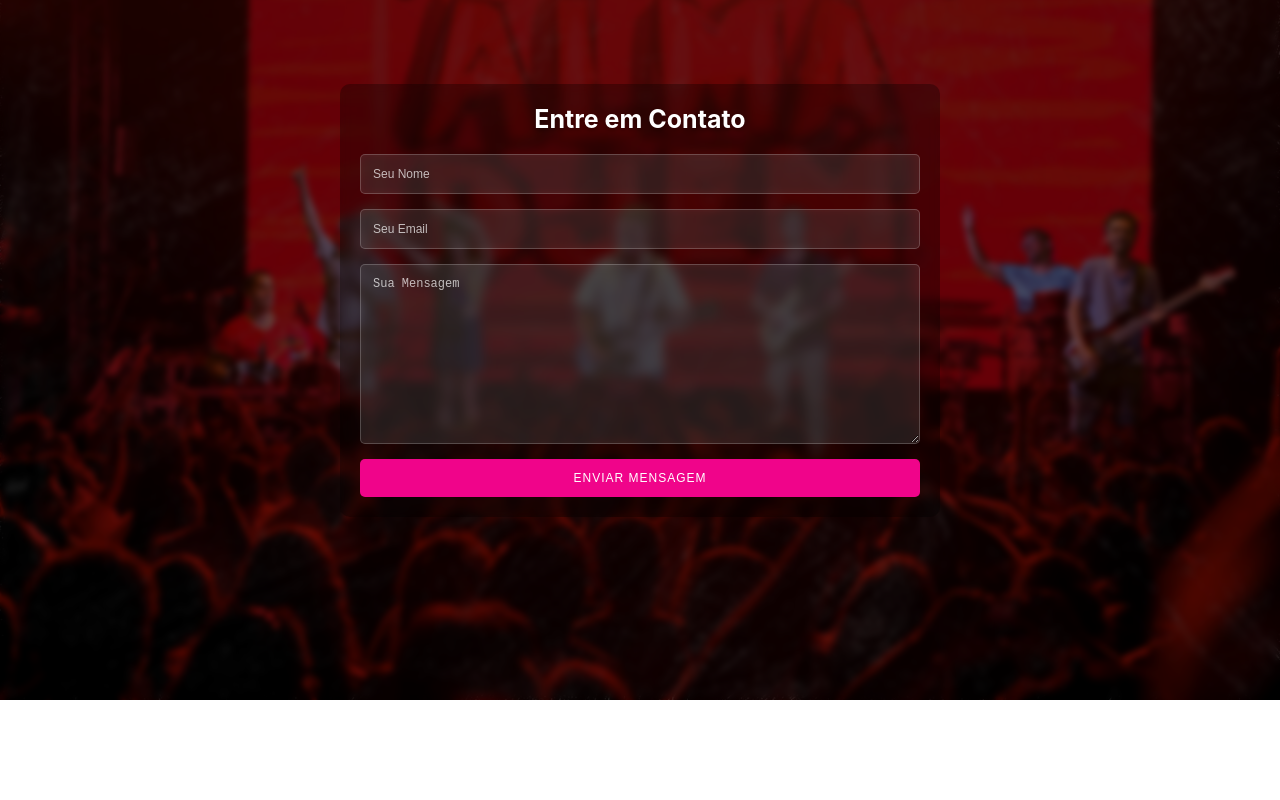
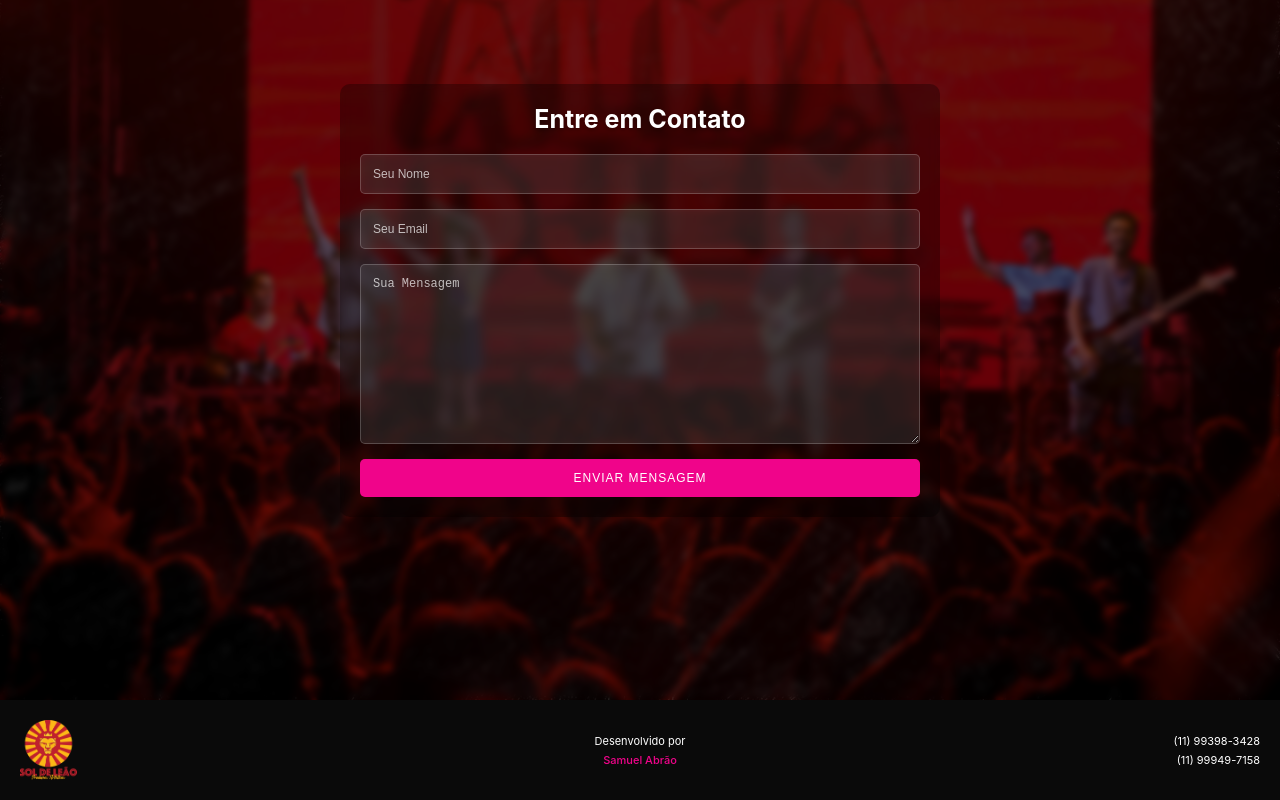
Before and after one commit to samuka7abr/Alma-Djem, a React (Vite) app: page / in a window 1280 px wide. Shown: the part 2500-3300 px from the top of the page. Before the commit the page ends 3200 px from the top, so only its background shows below. Built offline with nearby package versions, Linux system fonts and the light colour scheme; no server answers; a web font is replaced by a local one.

Commit message:
feat: final version

```diff
--- a/src/App.tsx
+++ b/src/App.tsx
@@ -3,6 +3,7 @@ import { Intro } from './components/Intro';
 import { Carousel } from './components/Carousel';
 import { Discography } from './components/Discography';
 import ContactForm from './components/ContactForm';
+import Footer from './components/Footer';
 import { useEffect, useState, useRef } from 'react';
 import styled from 'styled-components';
 import { GlobalStyle } from './styles/global';
@@ -103,6 +104,8 @@ export function App() {
         <Section id="contact-section">
           <ContactForm />
         </Section>
+
+        <Footer />
       </AppContainer>
     </>
   );
--- /dev/null
+++ b/src/components/Footer/index.tsx
@@ -0,0 +1,39 @@
+import logoContato from '../../assets/logo-contato.png';
+import {
+  FooterContainer,
+  LogoContainer,
+  Logo,
+  Credits,
+  PhonesContainer,
+  PhoneNumber
+} from './styles';
+
+const Footer = () => {
+  return (
+    <FooterContainer>
+      <LogoContainer>
+        <Logo src={logoContato} alt="Logo Alma Djem" />
+      </LogoContainer>
+      <Credits>
+        Desenvolvido por{' '}
+        <a
+          href="https://portifolio-lyart-three-23.vercel.app/"
+          target="_blank"
+          rel="noopener noreferrer"
+        >
+          Samuel Abrão
+        </a>
+      </Credits>
+      <PhonesContainer>
+        <PhoneNumber href="tel:+5511993983428">
+          (11) 99398-3428
+        </PhoneNumber>
+        <PhoneNumber href="tel:+5511999497158">
+          (11) 99949-7158
+        </PhoneNumber>
+      </PhonesContainer>
+    </FooterContainer>
+  );
+};
+
+export default Footer;
--- /dev/null
+++ b/src/components/Footer/styles.ts
@@ -0,0 +1,82 @@
+import styled from 'styled-components';
+
+export const FooterContainer = styled.footer`
+  width: 100%;
+  background: #0a0a0a;
+  padding: 2rem;
+  display: flex;
+  justify-content: space-between;
+  align-items: center;
+  position: relative;
+  z-index: 10;
+
+  @media (max-width: 768px) {
+    flex-direction: column;
+    gap: 2rem;
+    text-align: center;
+  }
+`;
+
+export const LogoContainer = styled.div`
+  flex: 1;
+  display: flex;
+  justify-content: flex-start;
+  align-items: center;
+
+  @media (max-width: 768px) {
+    justify-content: center;
+  }
+`;
+
+export const Logo = styled.img`
+  height: 60px;
+  width: auto;
+  object-fit: contain;
+`;
+
+export const Credits = styled.div`
+  flex: 2;
+  text-align: center;
+  color: #fff;
+  font-size: 1.1rem;
+  display: flex;
+  flex-direction: column;
+  align-items: center;
+  gap: 0.5rem;
+
+  a {
+    color: #F0048A;
+    text-decoration: none;
+    transition: color 0.3s ease;
+    font-weight: 500;
+
+    &:hover {
+      color: #d60060;
+      text-decoration: underline;
+    }
+  }
+`;
+
+export const PhonesContainer = styled.div`
+  flex: 1;
+  display: flex;
+  flex-direction: column;
+  align-items: flex-end;
+  gap: 0.5rem;
+  color: #fff;
+  font-size: 1.1rem;
+
+  @media (max-width: 768px) {
+    align-items: center;
+  }
+`;
+
+export const PhoneNumber = styled.a`
+  color: #fff;
+  text-decoration: none;
+  transition: color 0.3s ease;
+
+  &:hover {
+    color: #F0048A;
+  }
+`;
```
Also changed, not shown: src/assets/logo-contato.png (added).
